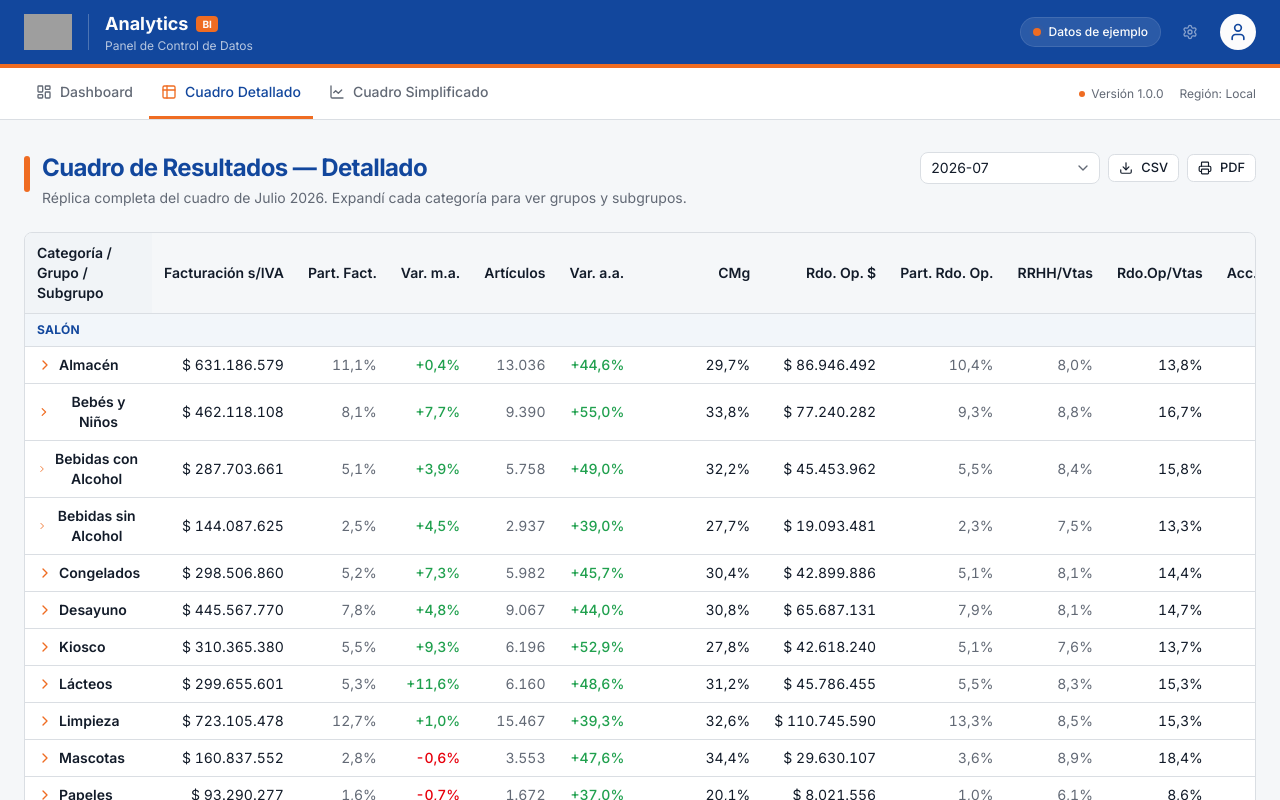
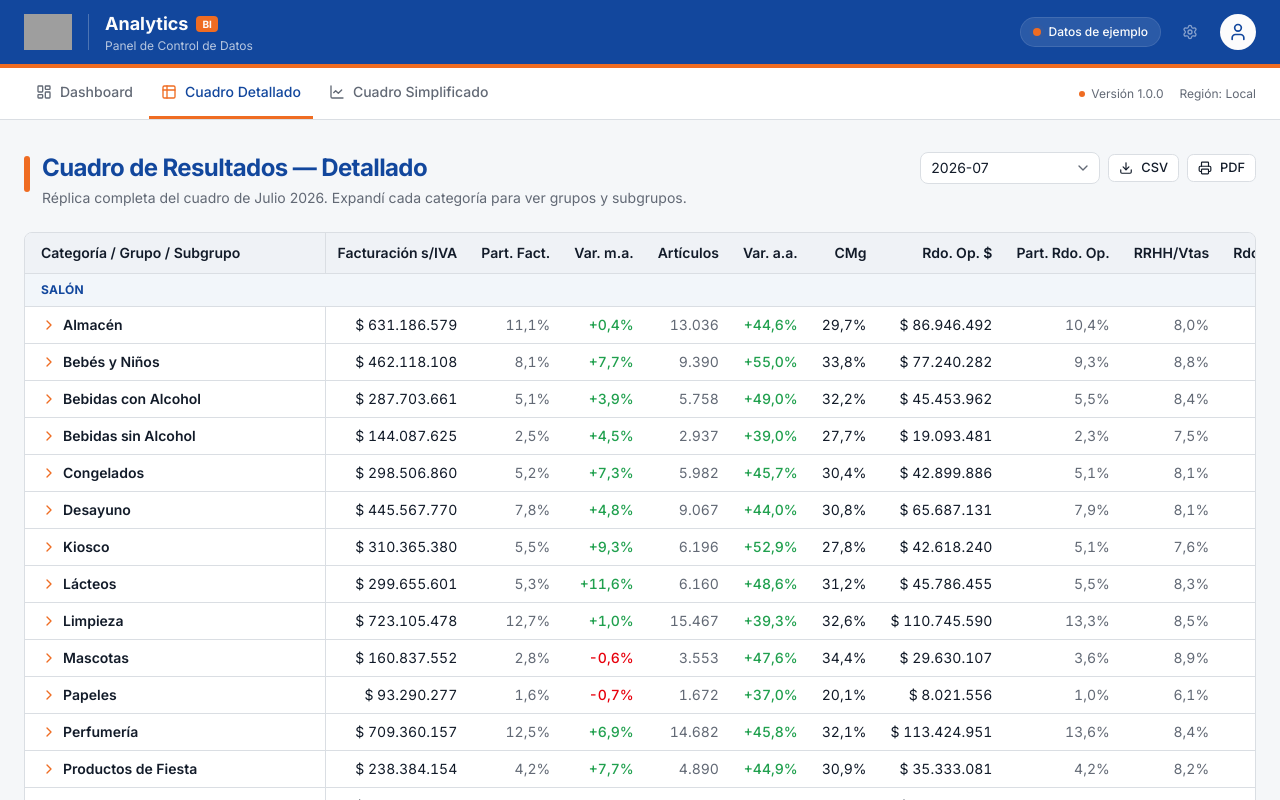
Before and after one commit to Wschanzze/Proyecto-BI, a Next.js app: page / in a window 1280 px wide. Both pictures are taken after a click on the button "Cuadro Detallado". Shown: the top 800 px of the page. Built offline with nearby package versions, Linux system fonts and the light colour scheme; grey boxes are pictures that could not be loaded.

Commit message:
style: fix alignment of total rows and add padding/border to sticky category column

```diff
--- a/components/monarca/views/cuadro-detallado.tsx
+++ b/components/monarca/views/cuadro-detallado.tsx
@@ -144,8 +144,8 @@ export function CuadroDetallado({
       <div className="overflow-x-auto rounded-lg border border-border bg-card">
         <table className="w-full border-collapse text-sm">
           <thead>
-            <tr className="border-b border-border bg-muted/60">
-              <th className="sticky left-0 z-10 bg-muted/60 px-3 py-2.5 text-left font-semibold text-foreground">
+            <tr className="border-b border-border bg-muted">
+              <th className="sticky left-0 z-10 bg-muted px-4 py-2.5 text-left font-semibold text-foreground min-w-[300px] whitespace-nowrap border-r border-border">
                 Categoría / Grupo / Subgrupo
               </th>
               {COLS.map((c) => (
@@ -170,12 +170,13 @@ export function CuadroDetallado({
             ))}
             {/* Total general */}
             <tr className="border-t-2 border-primary bg-primary text-primary-foreground">
-              <td className="sticky left-0 z-10 bg-primary px-3 py-3 font-bold">TOTAL GENERAL</td>
+              <td className="sticky left-0 z-10 bg-primary px-4 py-3 font-bold min-w-[300px] whitespace-nowrap border-r border-primary/20">TOTAL GENERAL</td>
               <td className="px-3 py-3 text-right font-bold tabular-nums">{formatCurrency(cuadro.total.facturacion)}</td>
               <td className="px-3 py-3 text-right tabular-nums">100,0%</td>
               <td colSpan={2} className="px-3 py-3 text-right tabular-nums">
                 {formatNumber(cuadro.total.articulos)} art.
               </td>
+              <td className="px-3 py-3 text-right tabular-nums text-primary-foreground/60">—</td>
               <td className="px-3 py-3 text-right tabular-nums">{formatPercent(cuadro.total.cmg)}</td>
               <td className="px-3 py-3 text-right font-bold tabular-nums">
                 {formatCurrency(cuadro.total.resultadoOperativo)}
@@ -223,8 +224,8 @@ function SeccionRows({
 }) {
   return (
     <>
-      <tr className="border-b border-border bg-secondary/70">
-        <td colSpan={14} className="sticky left-0 px-3 py-2 text-xs font-bold uppercase tracking-wide text-primary">
+      <tr className="border-b border-border" style={{ backgroundColor: 'color-mix(in srgb, var(--secondary) 70%, var(--card))' }}>
+        <td colSpan={14} className="sticky left-0 px-4 py-2 text-xs font-bold uppercase tracking-wide text-primary border-r border-border/10" style={{ backgroundColor: 'color-mix(in srgb, var(--secondary) 70%, var(--card))' }}>
           {seccionNombre}
         </td>
       </tr>
@@ -241,12 +242,12 @@ function SeccionRows({
           />
         )
       })}
-      <tr className="border-b border-border bg-accent/10 font-semibold">
-        <td className="sticky left-0 z-10 bg-accent/10 px-3 py-2.5 text-primary">Ganancia {seccionNombre}</td>
+      <tr className="border-b border-border font-semibold" style={{ backgroundColor: 'color-mix(in srgb, var(--accent) 10%, var(--card))' }}>
+        <td className="sticky left-0 z-10 px-4 py-2.5 text-primary min-w-[300px] whitespace-nowrap border-r border-border" style={{ backgroundColor: 'color-mix(in srgb, var(--accent) 10%, var(--card))' }}>Ganancia {seccionNombre}</td>
         <td className="px-3 py-2.5 text-right tabular-nums">{formatCurrency(total.facturacion)}</td>
         <td colSpan={5} />
         <td className="px-3 py-2.5 text-right tabular-nums">{formatCurrency(total.resultadoOperativo)}</td>
-        <td colSpan={4} />
+        <td colSpan={5} />
         <td className={cn("px-3 py-2.5 text-right tabular-nums", varClass(total.resultadoFinal))}>
           {formatCurrency(total.resultadoFinal)}
         </td>
@@ -271,7 +272,7 @@ function FragmentCat({
   return (
     <>
       <tr className="border-b border-border transition-colors hover:bg-muted/40">
-        <td className="sticky left-0 z-10 bg-card px-3 py-2">
+        <td className="sticky left-0 z-10 bg-card px-4 py-2 min-w-[300px] whitespace-nowrap border-r border-border">
           <button
             type="button"
             onClick={() => toggleCat(cat.id)}
@@ -307,7 +308,7 @@ function FragmentGrupo({
   return (
     <>
       <tr className="border-b border-border/60 bg-muted/20 text-[13px]">
-        <td className="sticky left-0 z-10 bg-muted/20 px-3 py-1.5 pl-8">
+        <td className="sticky left-0 z-10 px-3 py-1.5 pl-8 min-w-[300px] whitespace-nowrap border-r border-border" style={{ backgroundColor: 'color-mix(in srgb, var(--muted) 20%, var(--card))' }}>
           {tieneSubgruposVarios ? (
             <button type="button" onClick={() => toggleGrupo(grupo.id)} className="flex items-center gap-1.5 font-medium">
               <ChevronRight className={cn("h-3.5 w-3.5 text-muted-foreground transition-transform", abierto && "rotate-90")} />
@@ -322,7 +323,7 @@ function FragmentGrupo({
       {tieneSubgruposVarios && abierto &&
         grupo.subgrupos.map((s) => (
           <tr key={s.id} className="border-b border-border/40 text-xs text-muted-foreground">
-            <td className="sticky left-0 z-10 bg-card px-3 py-1.5 pl-14">{s.nombre}</td>
+            <td className="sticky left-0 z-10 bg-card px-3 py-1.5 pl-14 min-w-[300px] whitespace-nowrap border-r border-border">{s.nombre}</td>
             <MetricCells m={s.metrics} />
           </tr>
         ))}
```
